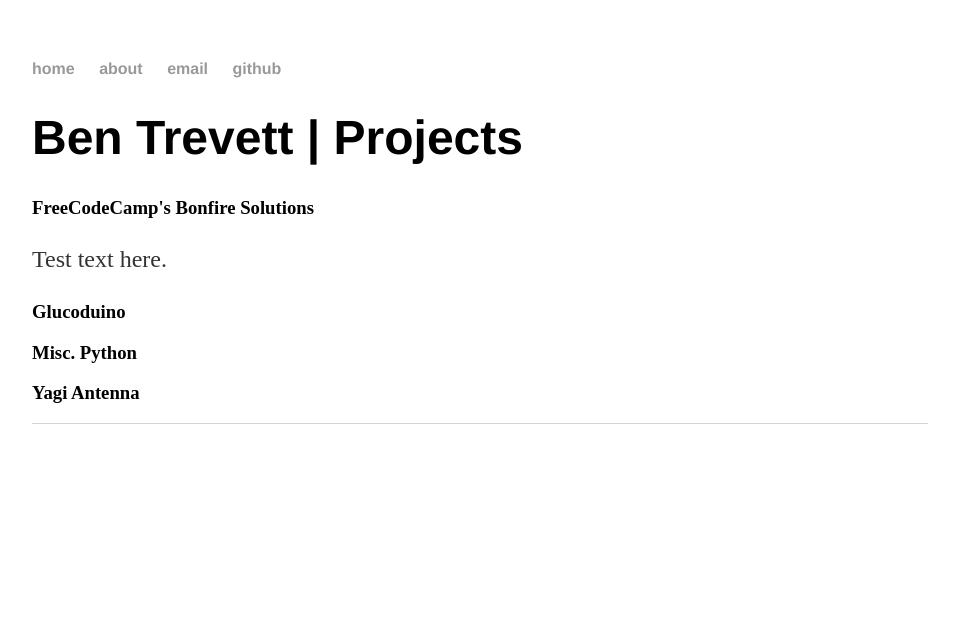
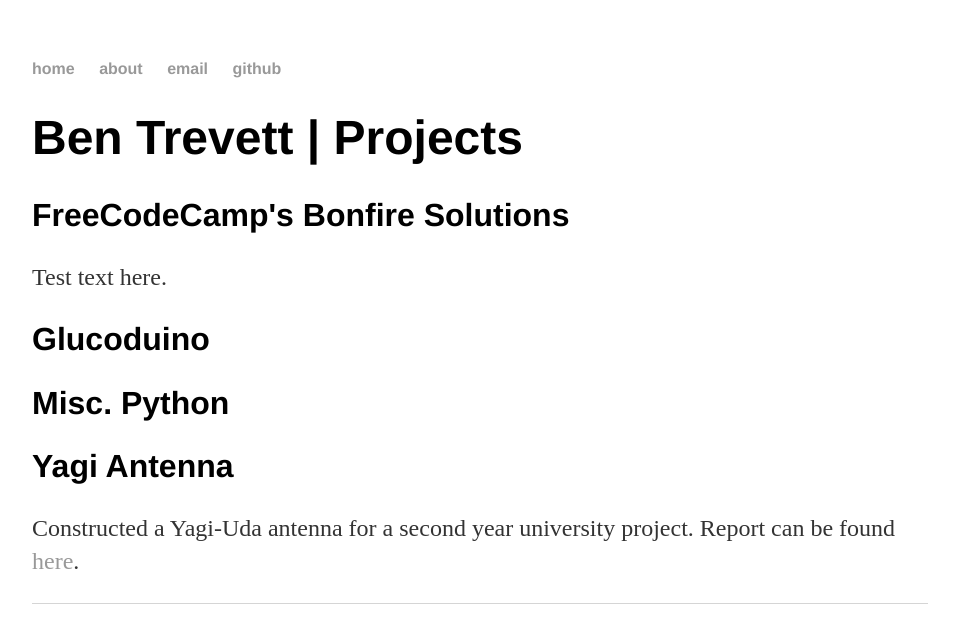
Before and after one commit to bentrevett/bentrevett.github.io, a Jekyll site: the page built from index.html, in a window 1280 px wide. Shown: the top 643 px of the page, without its empty margins (160-1119 px from the left). Built offline with Jekyll 4.4.1, drawn with Linux system fonts in a browser that asks for light colours.

Commit message:
added yagi report

```diff
--- a/index.html
+++ b/index.html
@@ -3,8 +3,9 @@ layout: default
 title: Ben Trevett | Projects
 ---
 <h1>Ben Trevett | Projects</h1>
-	<h3>FreeCodeCamp's Bonfire Solutions</h3>
+	<h2>FreeCodeCamp's Bonfire Solutions</h2>
 	<p>Test text here.</p>
-	<h3>Glucoduino</h3>
-	<h3>Misc. Python</h3>
-	<h3>Yagi Antenna</h3>
+	<h2>Glucoduino</h2>
+	<h2>Misc. Python</h2>
+	<h2>Yagi Antenna</h2>
+	<p>Constructed a Yagi-Uda antenna for a second year university project. Report can be found <a href="/yagi_report.pdf">here</a>.
```
Also changed, not shown: 1 other file.
